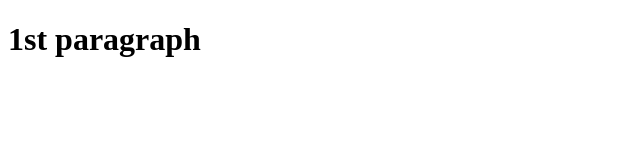
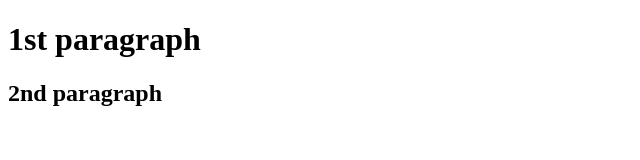
Before and after one commit to Arnaud75020/sharezza-social, a plain HTML site: page index.html in a window 1280 px wide. Shown: the whole page, without its empty margins (0-640 px from the left). Drawn offline with Linux system fonts and the light colour scheme.

Commit message:
super new title and h2 second paragraph added

```diff
--- a/index.html
+++ b/index.html
@@ -2,9 +2,10 @@
 <html>
   <head>
     <meta charset="UTF-8">
-    <title>new title</title>
+    <title>super new title</title>
   </head>
   <body>
   <h1>1st paragraph</h1>
+  <h2>2nd paragraph</h2>
   </body>
 </html>
```
